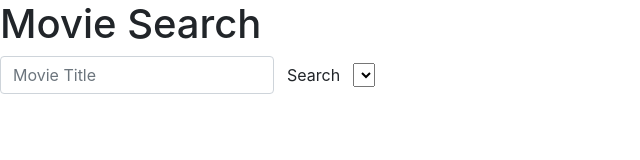
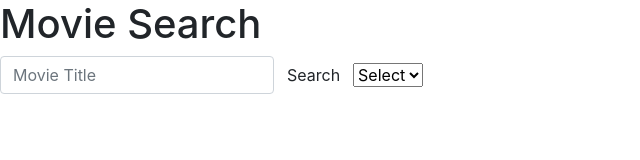
Before and after one commit to AustinMahan/Movie, a website: page src/index.html in a window 1280 px wide. Shown: the full height of the page, 0-640 px from the left. Drawn offline with nearby package versions, Linux system fonts and the light colour scheme.

Commit message:
fixed select option

```diff
--- a/src/index.html
+++ b/src/index.html
@@ -14,7 +14,7 @@
   </div>
   <button type="submit" class="btn btn-default">Search</button>
   <select class="selectpicker">
-    <option></option>
+    <option disabled selected>Select</option>
   </select>
 </form>
   <img src="">
```
